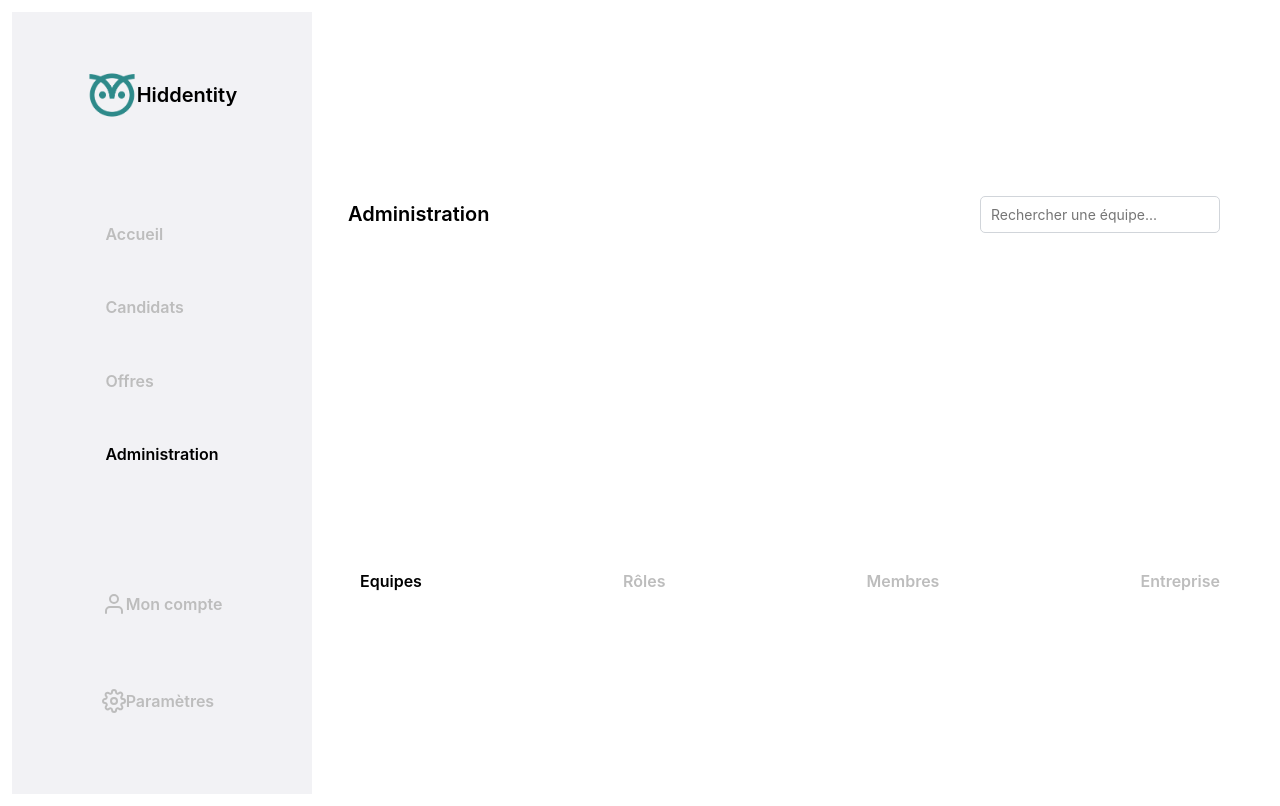
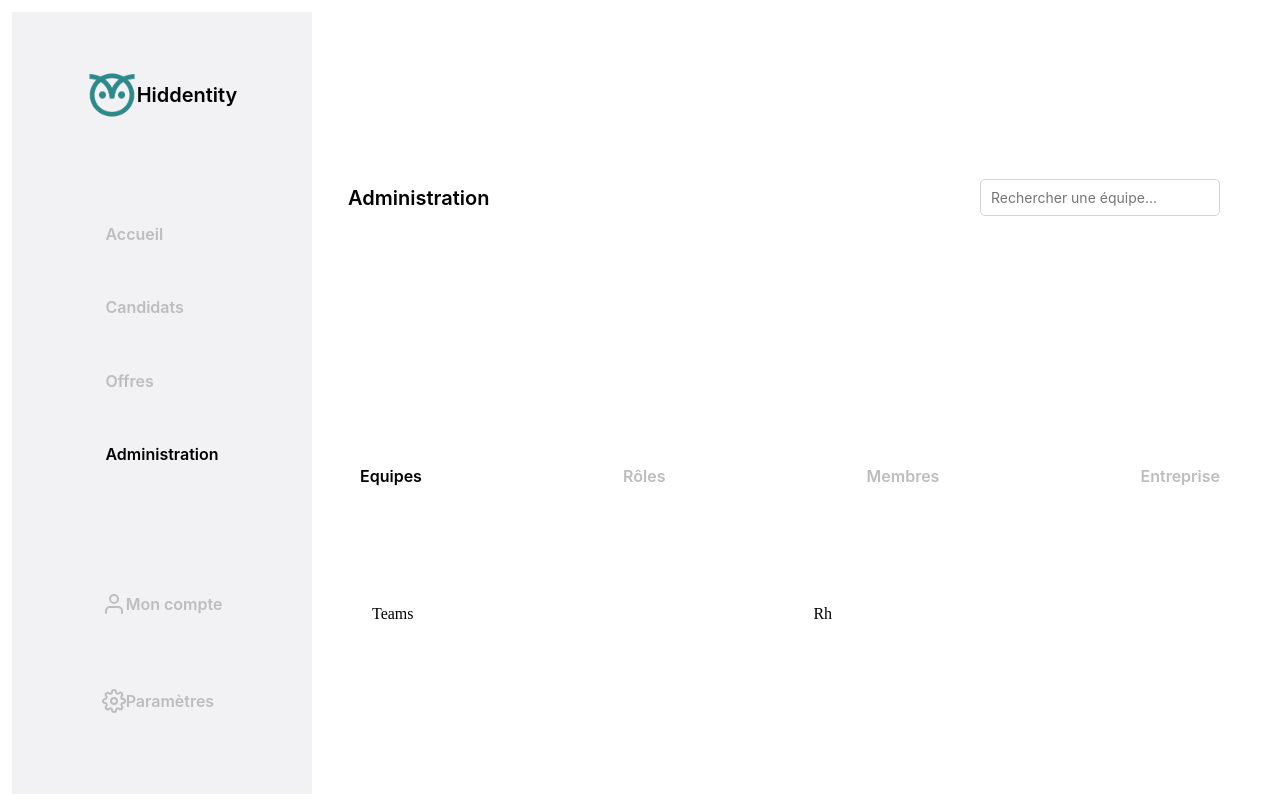
Before and after one commit to hiddentityfr/bird, a Next.js app: page / in a window 1280 px wide. Built offline with nearby package versions, Linux system fonts and the light colour scheme; a web font is replaced by a local one.

Commit message:
Split teams and rh with containers

```diff
--- a/pages/administration.tsx
+++ b/pages/administration.tsx
@@ -37,6 +37,10 @@ export default function Administration() {
                   Entreprise
                 </Text>
               </Container>
+              <Container row justify="space-around" align="stretch">
+                <Container>Teams</Container>
+                <Container>Rh</Container>
+              </Container>
             </Container>
           </Container>
         </Container>
```
